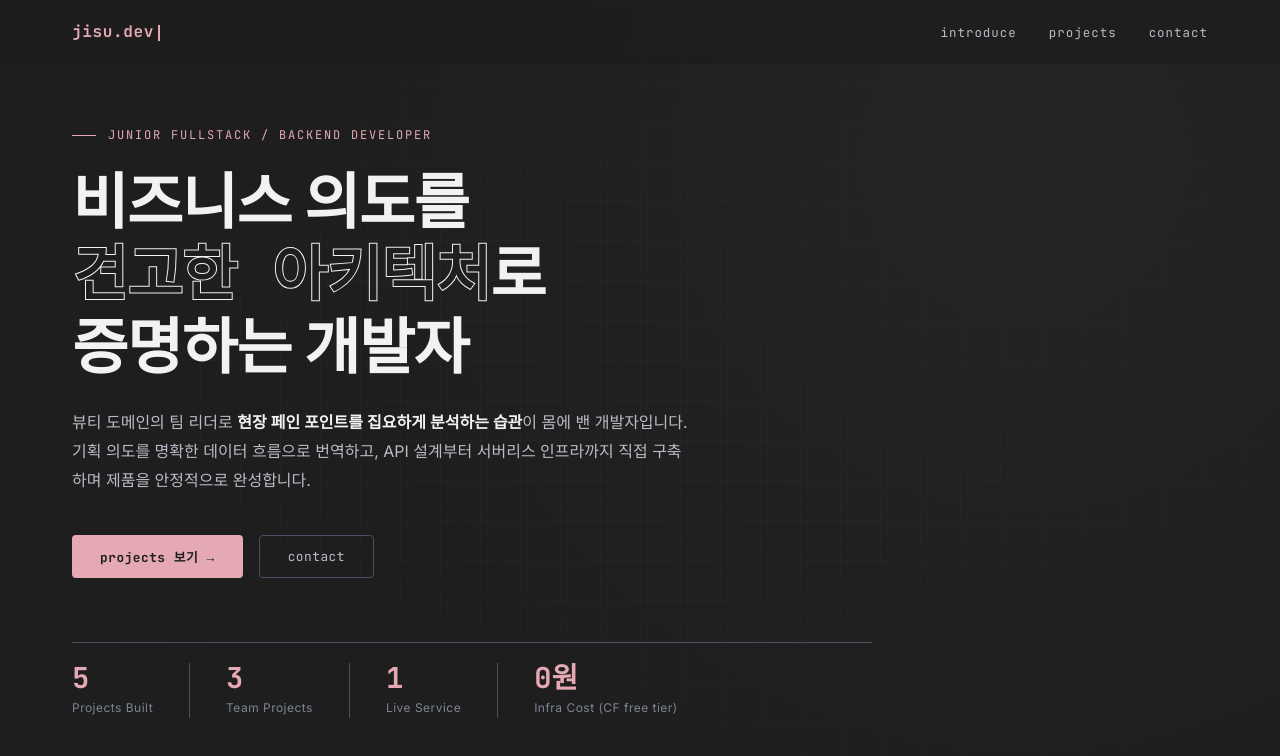
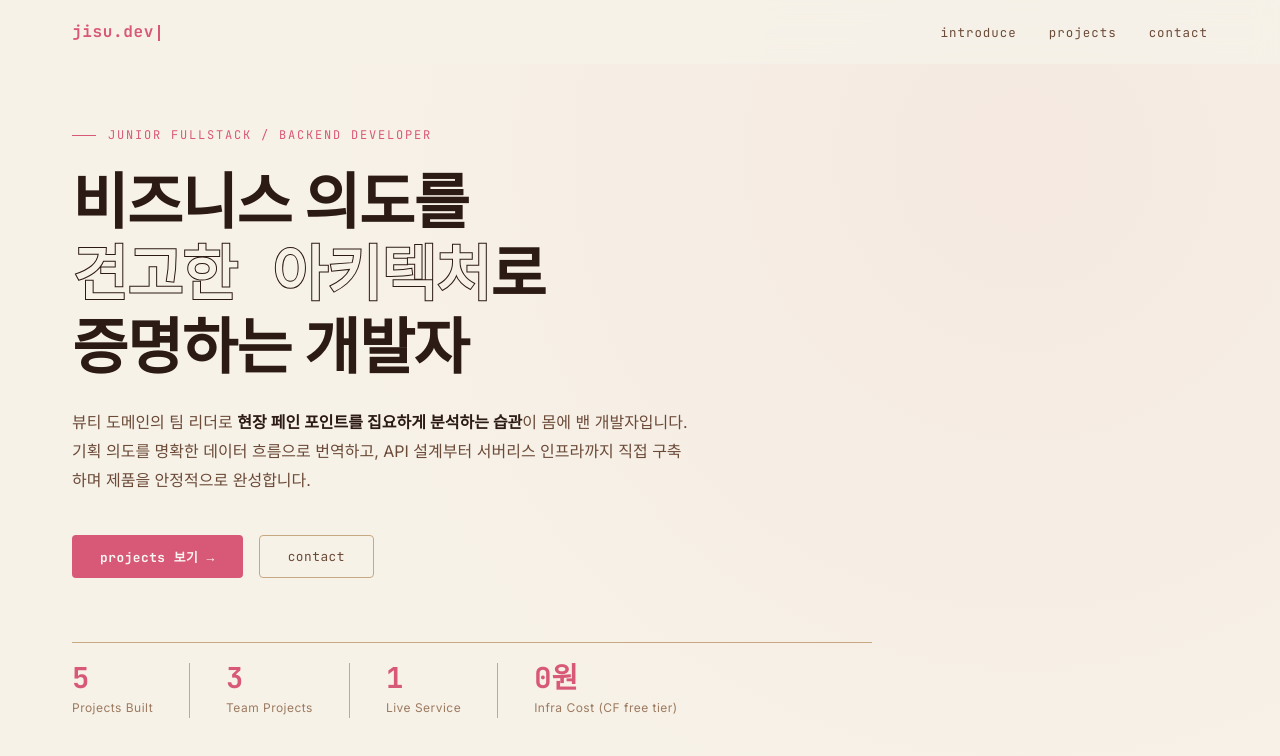
Before and after one commit to jisu-su/mymy, a React (Vite) app: page / in a window 1280 px wide. Shown: the top 756 px of the page. Built offline with nearby package versions, Linux system fonts and the light colour scheme.

Commit message:
중간 저장

```diff
--- a/src/components/ContactSection.jsx
+++ b/src/components/ContactSection.jsx
@@ -8,7 +8,7 @@ export default function ContactSection() {
       id="contact"
       className="snap-section"
       style={{
-        background: '#1E1E1E',
+        background: 'var(--bg-base)',
         display: 'flex',
         flexDirection: 'column',
         justifyContent: 'center',
@@ -77,7 +77,7 @@ export default function ContactSection() {
               background: 'var(--accent)',
               border: '1px solid var(--accent)',
               borderRadius: '4px',
-              color: '#1E1E1E',
+              color: '#FAF7F2',
               fontFamily: 'var(--mono)',
               fontSize: '0.78rem',
               fontWeight: '700',
@@ -159,7 +159,7 @@ export default function ContactSection() {
         borderTop: '1px solid var(--border)',
         padding: '24px 0',
         textAlign: 'center',
-        background: '#1A1A1A'
+        background: 'var(--bg-surface)'
       }}>
         <div className="container">
           <p style={{
--- a/src/components/HeroSection.jsx
+++ b/src/components/HeroSection.jsx
@@ -24,21 +24,10 @@ export default function HeroSection() {
         alignItems: 'center',
         justifyContent: 'center',
         paddingTop: '64px',
-        background: 'radial-gradient(circle at 80% 20%, rgba(229, 169, 180, 0.04) 0%, transparent 60%), #1E1E1E',
+        background: 'radial-gradient(circle at 80% 20%, rgba(216, 88, 120, 0.06) 0%, transparent 60%), var(--bg-base)',
         position: 'relative'
       }}
     >
-      {/* Grid Background Effect */}
-      <div style={{
-        position: 'absolute',
-        inset: 0,
-        backgroundImage: 'linear-gradient(rgba(61, 61, 61, 0.15) 1px, transparent 1px), linear-gradient(90deg, rgba(61, 61, 61, 0.15) 1px, transparent 1px)',
-        backgroundSize: '40px 40px',
-        maskImage: 'radial-gradient(ellipse 70% 60% at 50% 50%, black 40%, transparent 100%)',
-        WebkitMaskImage: 'radial-gradient(ellipse 70% 60% at 50% 50%, black 40%, transparent 100%)',
-        pointerEvents: 'none'
-      }} />
-
       <div className="container" style={{ position: 'relative', zIndex: 2 }}>
         <div style={{
           display: 'flex',
@@ -108,7 +97,7 @@ export default function HeroSection() {
                 gap: '8px',
                 padding: '12px 28px',
                 background: 'var(--accent)',
-                color: '#1E1E1E',
+                color: '#FAF7F2',
                 fontFamily: 'var(--mono)',
                 fontSize: '0.8rem',
                 fontWeight: '700',
--- a/src/components/Navbar.jsx
+++ b/src/components/Navbar.jsx
@@ -60,7 +60,7 @@ export default function Navbar() {
       zIndex: 1000,
       display: 'flex',
       alignItems: 'center',
-      background: 'rgba(30, 30, 30, 0.85)',
+      background: 'rgba(247, 242, 232, 0.90)',
       backdropFilter: 'blur(12px)',
       borderBottom: isScrolled ? '1px solid var(--border)' : '1px solid transparent',
       transition: 'border-color var(--transition)'
--- a/src/index.css
+++ b/src/index.css
@@ -1,111 +1,2 @@
-:root {
-  --text: #6b6375;
-  --text-h: #08060d;
-  --bg: #fff;
-  --border: #e5e4e7;
-  --code-bg: #f4f3ec;
-  --accent: #aa3bff;
-  --accent-bg: rgba(170, 59, 255, 0.1);
-  --accent-border: rgba(170, 59, 255, 0.5);
-  --social-bg: rgba(244, 243, 236, 0.5);
-  --shadow:
-    rgba(0, 0, 0, 0.1) 0 10px 15px -3px, rgba(0, 0, 0, 0.05) 0 4px 6px -2px;
-
-  --sans: system-ui, 'Segoe UI', Roboto, sans-serif;
-  --heading: system-ui, 'Segoe UI', Roboto, sans-serif;
-  --mono: ui-monospace, Consolas, monospace;
-
-  font: 18px/145% var(--sans);
-  letter-spacing: 0.18px;
-  color-scheme: light dark;
-  color: var(--text);
-  background: var(--bg);
-  font-synthesis: none;
-  text-rendering: optimizeLegibility;
-  -webkit-font-smoothing: antialiased;
-  -moz-osx-font-smoothing: grayscale;
-
-  @media (max-width: 1024px) {
-    font-size: 16px;
-  }
-}
-
-@media (prefers-color-scheme: dark) {
-  :root {
-    --text: #9ca3af;
-    --text-h: #f3f4f6;
-    --bg: #16171d;
-    --border: #2e303a;
-    --code-bg: #1f2028;
-    --accent: #c084fc;
-    --accent-bg: rgba(192, 132, 252, 0.15);
-    --accent-border: rgba(192, 132, 252, 0.5);
-    --social-bg: rgba(47, 48, 58, 0.5);
-    --shadow:
-      rgba(0, 0, 0, 0.4) 0 10px 15px -3px, rgba(0, 0, 0, 0.25) 0 4px 6px -2px;
-  }
-
-  #social .button-icon {
-    filter: invert(1) brightness(2);
-  }
-}
-
-body {
-  margin: 0;
-}
-
-#root {
-  width: 1126px;
-  max-width: 100%;
-  margin: 0 auto;
-  text-align: center;
-  border-inline: 1px solid var(--border);
-  min-height: 100svh;
-  display: flex;
-  flex-direction: column;
-  box-sizing: border-box;
-}
-
-h1,
-h2 {
-  font-family: var(--heading);
-  font-weight: 500;
-  color: var(--text-h);
-}
-
-h1 {
-  font-size: 56px;
-  letter-spacing: -1.68px;
-  margin: 32px 0;
-  @media (max-width: 1024px) {
-    font-size: 36px;
-    margin: 20px 0;
-  }
-}
-h2 {
-  font-size: 24px;
-  line-height: 118%;
-  letter-spacing: -0.24px;
-  margin: 0 0 8px;
-  @media (max-width: 1024px) {
-    font-size: 20px;
-  }
-}
-p {
-  margin: 0;
-}
-
-code,
-.counter {
-  font-family: var(--mono);
-  display: inline-flex;
-  border-radius: 4px;
-  color: var(--text-h);
-}
-
-code {
-  font-size: 15px;
-  line-height: 135%;
-  padding: 4px 8px;
-  background: var(--code-bg);
-}
+/* src/index.css — Vite 기본 템플릿 스타일 제거 후 최소 리셋만 유지 */
+/* 실제 디자인 토큰 및 전역 스타일은 src/styles/index.css 에 정의됨 */
--- a/src/styles/index.css
+++ b/src/styles/index.css
@@ -1,25 +1,37 @@
 /* ==========================================================================
    DESIGN TOKENS & VARIABLES
+   팔레트: #C8A882 · #DDBF9F · #F2EDD8 · #F5B8C4 · #F07898 · #D85878
    ========================================================================== */
 :root {
-  --bg-base:       #2A2B36; /* 어두움을 살리면서 한 톤 밝혀 눈이 편안한 미드 다크 톤 */
-  --bg-surface:    #323543; /* 분할용 부드러운 그레이 */
-  --bg-card:       #3A3E4E;
-  --bg-card-hover: #45495E;
-  --bg-detail:     #21232C; /* 상세 패널 배경 */
-  --border:        #4A4F64; /* 경계 라인 */
-  --border-bright: #5A607A;
-  --border-active: #E5A9B4;
-  --accent:        #E5A9B4; /* 세련된 머드 핑크 */
-  --accent-dim:    rgba(229, 169, 180, 0.18);
-  --accent-glow:   rgba(229, 169, 180, 0.08);
-  --danger:        #FF7B97;
-  --danger-dim:    rgba(255, 123, 151, 0.12);
-  --success:       #7DFFD6;
-  --success-dim:   rgba(125, 255, 214, 0.12);
-  --text-primary:  #F2F2F2;
-  --text-secondary:#B8BCC6;
-  --text-muted:    #7E8494;
+  /* ── Backgrounds ── */
+  --bg-base:       #F7F2E8;  /* 크림 (팔레트 3번 기반) */
+  --bg-surface:    #EDE5D0;  /* 따뜻한 라이트 베이지 */
+  --bg-card:       #E4D5BC;  /* 샌드 (팔레트 2번 기반) */
+  --bg-card-hover: #DAC9AA;
+  --bg-detail:     #FAF7F2;  /* 거의 화이트에 가까운 크림 */
+
+  /* ── Borders ── */
+  --border:        #C8A882;  /* 웜 탄 (팔레트 1번) */
+  --border-bright: #F07898;  /* 미디엄 핑크 (팔레트 5번) */
+  --border-active: #D85878;  /* 로즈 (팔레트 6번) */
+
+  /* ── Accent ── */
+  --accent:        #D85878;  /* 로즈 핑크 (팔레트 6번) */
+  --accent-dim:    rgba(216, 88, 120, 0.12);
+  --accent-glow:   rgba(216, 88, 120, 0.07);
+
+  /* ── Status ── */
+  --danger:        #C0405A;
+  --danger-dim:    rgba(192, 64, 90, 0.10);
+  --success:       #5E8A72;
+  --success-dim:   rgba(94, 138, 114, 0.12);
+
+  /* ── Typography ── */
+  --text-primary:  #2C1A14;  /* 매우 진한 웜 브라운 */
+  --text-secondary:#6B4A38;  /* 미디엄 웜 브라운 */
+  --text-muted:    #9C7A60;  /* 라이트 웜 브라운 */
+
+  /* ── Misc ── */
   --mono:          'JetBrains Mono', 'Fira Code', 'Courier New', monospace;
   --sans:          'Inter', -apple-system, 'Segoe UI', sans-serif;
   --radius-sm:     4px;
@@ -174,30 +186,30 @@ button {
   border-radius: var(--radius-lg);
   overflow: hidden;
   height: calc(100vh - 160px); /* 화면을 꽉 채우는 올인원 대시보드 스크린 */
-  background: var(--bg-surface);
+  background: var(--bg-detail);
 }
 
 /* ── LEFT: 프로젝트 목록 패널 ── */
 .projects-left {
   border-right: 1px solid var(--border);
-  background: var(--bg-surface);
+  background: var(--bg-detail);
   overflow-y: auto;
   height: 100%;
 }
 
 .left-header {
-  padding: 20px 22px 16px;
+  padding: 12px 16px 10px;
   border-bottom: 1px solid var(--border);
   font-family: var(--mono);
   font-size: 0.68rem;
   color: var(--text-muted);
   letter-spacing: 0.12em;
   text-transform: uppercase;
-  background: var(--bg-detail);
+  background: var(--bg-surface);
 }
 
 .project-list-item {
-  padding: 20px 22px;
+  padding: 12px 16px;
   border-bottom: 1px solid var(--border);
   cursor: pointer;
   transition: background var(--transition), border-left-color var(--transition);
@@ -220,7 +232,7 @@ button {
   display: flex;
   justify-content: space-between;
   align-items: center;
-  margin-bottom: 8px;
+  margin-bottom: 4px;
 }
 .list-item-index {
   font-family: var(--mono);
@@ -233,7 +245,7 @@ button {
   font-size: 0.95rem;
   font-weight: 600;
   color: var(--text-primary);
-  margin-bottom: 6px;
+  margin-bottom: 2px;
   letter-spacing: -0.01em;
 }
 .project-list-item.active .list-item-title {
@@ -243,8 +255,8 @@ button {
 .list-item-sub {
   font-size: 0.75rem;
   color: var(--text-secondary);
-  line-height: 1.5;
-  margin-bottom: 10px;
+  line-height: 1.4;
+  margin-bottom: 8px;
 }
 
 .list-item-badges {
```
Also changed, not shown: src/App.css (+2 -184 lines), src/components/IntroduceSection.jsx (+8 -8 lines), src/components/ProjectsDashboard.jsx (+17 -16 lines).
